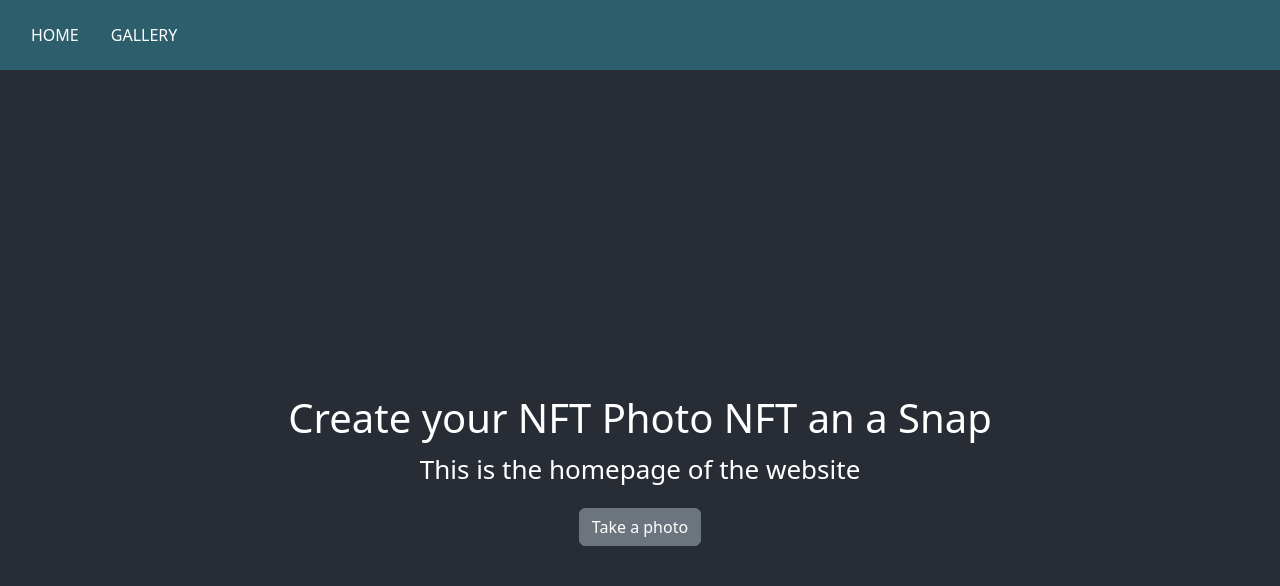
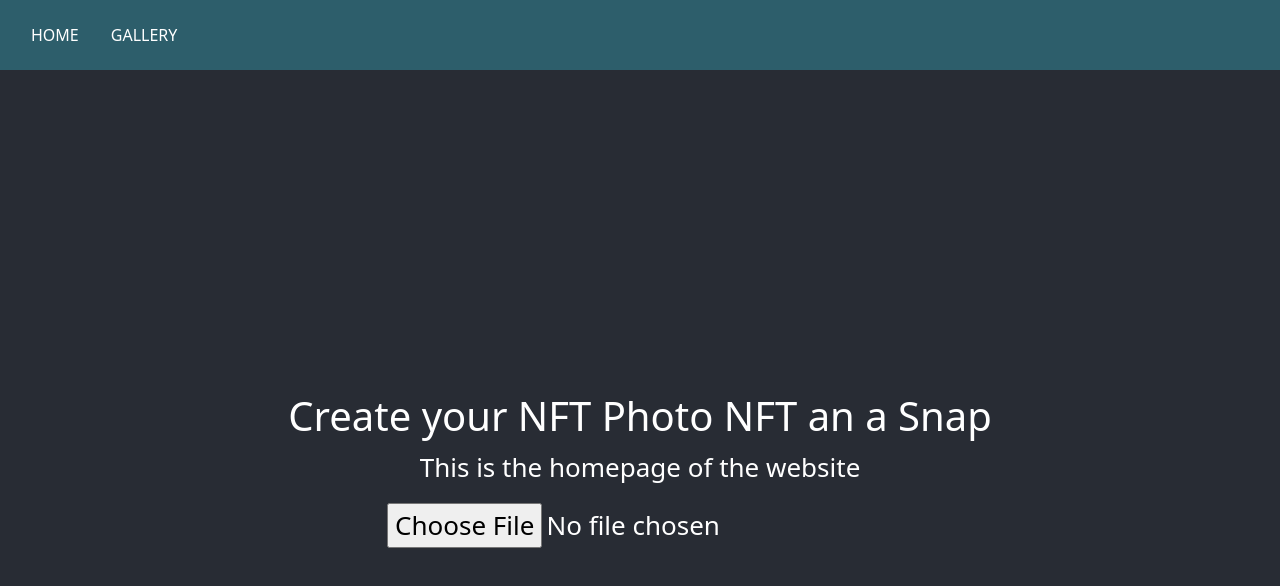
Before and after one commit to MarcoAmato/SolSnap, a React (Create React App) app: page / in a window 1280 px wide. Shown: the top 586 px of the page. Built offline with nearby package versions, Linux system fonts and the light colour scheme.

Commit message:
Image picker added, must put a button to send request

```diff
--- a/src/Frontend/component/Gallery.tsx
+++ b/src/Frontend/component/Gallery.tsx
@@ -18,6 +18,16 @@ const images = [
 ];
 
 function Gallery() {
+
+  useEffect(() => {
+    const fetchData = async () => {
+      const response = await fetch(`${process.env.REACT_APP_BACKEND_URL}/nfts`);
+      const data = await response.json();
+      // Update your state with this data
+    };
+    fetchData();
+  }, []);
+
 
   const renderCardsForRow = (imagesForRow: ImageData[]) => {
     return imagesForRow.map((image, index) => (
--- a/src/Frontend/component/Home.tsx
+++ b/src/Frontend/component/Home.tsx
@@ -1,8 +1,7 @@
-import React from 'react';
+import React, { useState, useEffect } from 'react';
 import vincentium_broken from '../img/vincentium_broken.jpg';
 import loading_spinner from '../img/loading-spinner.gif';
 import '../css/Style.css';
-import { useState, useEffect } from "react";
 import { Button } from 'reactstrap';
 
 
@@ -10,18 +9,57 @@ function Home() {
 
   const [loading, setLoading] = useState(false);
   const [photo, setPhoto] = useState('');
+  const [selectedFile, setSelectedFile] = useState<File | null>(null);
   const [message, setMessage] = useState('');
 
-  const uploadPhoto = () => {
+  // const uploadPhoto = () => {
+  //   setLoading(true);
+  //   setMessage('Shot in progress...');
+  //   setPhoto('');
+
+  //   setTimeout(() => {
+  //     setLoading(false);
+  //     setPhoto(vincentium_broken);
+  //     setMessage('Photo taken correctly!');
+  //   }, 3000); // 3000 milliseconds = 3 seconds
+  // };
+
+  const handleFileSelect = (event: React.ChangeEvent<HTMLInputElement>) => {
+    if (event.target.files && event.target.files.length > 0) {
+      const file = event.target.files[0];
+      setSelectedFile(file); // This should now be correctly typed
+    } else {
+      setSelectedFile(null); // Ensure you can also reset to null if needed
+    }
+  };
+
+  const uploadPhoto = async () => {
+    if (!selectedFile) {
+      setMessage('No file selected');
+      return;
+    }
     setLoading(true);
-    setMessage('Shot in progress...');
-    setPhoto('');
-
-    setTimeout(() => {
+    setMessage('Uploading...');
+    const formData = new FormData();
+    formData.append('picture', selectedFile);
+    formData.append('name', 'NFT Name');
+    try {
+      const response = await fetch(`${process.env.REACT_APP_BACKEND_URL}/create-nft`, {
+        method: 'POST',
+        body: formData,
+      });
+      if (response.ok) {
+        const data = await response.json();
+        setPhoto(data.url); // Assuming the response contains the URL of the uploaded photo
+        setMessage('Photo uploaded successfully!');
+      } else {
+        setMessage('Upload failed');
+      }
+    } catch (error) {
+      setMessage('Upload failed with error');
+    } finally {
       setLoading(false);
-      setPhoto(vincentium_broken);
-      setMessage('Photo taken correctly!');
-    }, 3000); // 3000 milliseconds = 3 seconds
+    }
   };
 
   const deletePhoto = () => {
@@ -42,7 +80,7 @@ function Home() {
 
           <div id="upload-photo">
 
-            <Button onClick={uploadPhoto}>Take a photo</Button>
+            <input type="file" accept="image/*" onChange={handleFileSelect}/>
 
             {loading && (
               <>
```
Also changed, not shown: 1 other file (tests, documents, lock files or other folders).
